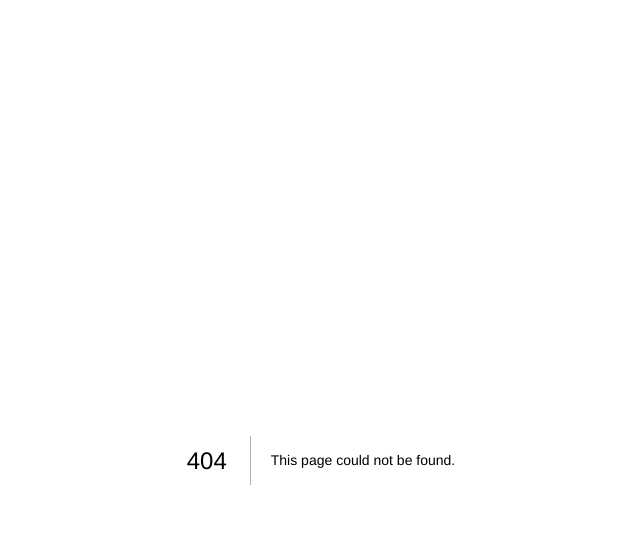
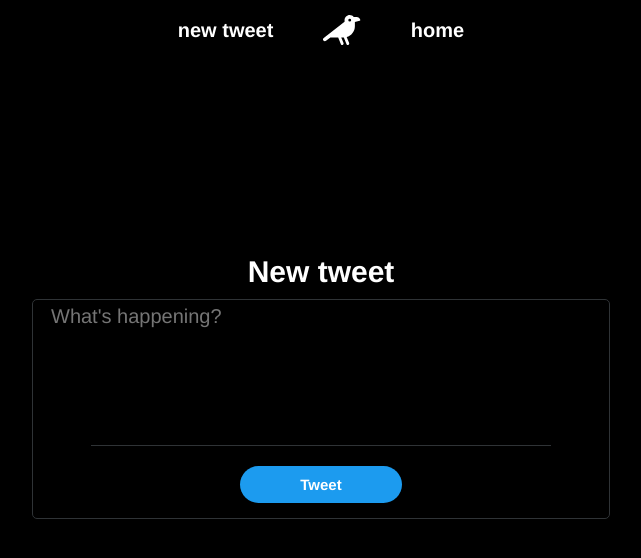
Before and after one commit to InnaIazovskaia/w8ch2-inna-pau-edu, a Next.js app: page /new-tweet in a window 1280 px wide. Before the commit this address had no page. Shown: the top 558 px of the page, without its empty margins (319-960 px from the left). Built offline with nearby package versions, Linux system fonts and the light colour scheme.

Commit message:
newTweet styles added

```diff
--- a/components/Navigation/Navigation.js
+++ b/components/Navigation/Navigation.js
@@ -13,12 +13,14 @@
     font-size: 30px;
     margin: 30px;
     color: white;
+    cursor: pointer;
   }
   & .icon:hover {
     color: #1c9bef;
   }
 
   & a {
+    cursor: pointer;
     font-size: 20px;
     font-weight: bold;
     text-decoration: none;
@@ -36,11 +38,11 @@
   return (
     <>
       <ContainerNav>
-        <Link href="/newtweet">tweet</Link>
+        <Link href="/new-tweet">new tweet</Link>
         <Link href="/" passHref>
           <FontAwesomeIcon className="icon" icon={faCrow} />
         </Link>
-        <Link href="/uwu">uwu</Link>
+        <Link href="/">home</Link>
       </ContainerNav>
     </>
   );
--- /dev/null
+++ b/pages/new-tweet/index.js
@@ -0,0 +1,121 @@
+import React, { useRef, useState } from "react";
+import styled from "styled-components";
+
+const ContainerForm = styled.section`
+  height: 83vh;
+  display: flex;
+  align-items: center;
+  justify-content: center;
+  flex-direction: column;
+
+  & h1 {
+    font-size: 30px;
+    color: #fff;
+  }
+
+  & form {
+    border-radius: 5px;
+    width: 578px;
+    margin: 10px;
+    height: 220px;
+    border: 1px solid #2f3336;
+    display: flex;
+    justify-content: flex-start;
+    align-items: center;
+    flex-direction: column;
+
+    & span {
+      width: 80%;
+      height: 1px;
+      background-color: #2f3336;
+      margin: 20px;
+    }
+
+    & textarea {
+      background: none;
+      border: none;
+      outline: none;
+      color: white;
+      margin-top: 5px;
+      width: 560px;
+      min-height: 120px;
+      text-indent: 10px;
+      font-size: 20px;
+      resize: none;
+    }
+
+    & button {
+      background-color: #1c9bef;
+      border: none;
+      font-size: 15px;
+      font-weight: bold;
+      text-decoration: none;
+      color: white;
+      padding: 10px 60px;
+      border-radius: 25px;
+      cursor: pointer;
+    }
+
+    & button:hover {
+      background-color: #134d77;
+    }
+  }
+`;
+
+const TuitInput = () => {
+  const blankTuit = { text: "" };
+  const form = useRef(null);
+  const [tuit, setTuit] = useState(blankTuit);
+
+  const handleFormChange = (event) => {
+    setTuit({
+      ...tuit,
+      [event.target.id]: event.target.value,
+    });
+  };
+
+  const postTuit = async (tuit) => {
+    const response = await fetch(
+      `${process.env.NEXT_PUBLIC_HEROKUAPI}tuit/create`,
+      {
+        method: "POST",
+        headers: {
+          "Content-Type": "application/json",
+        },
+        body: JSON.stringify(tuit),
+      }
+    );
+    await response.json();
+  };
+
+  const submitForm = async (event) => {
+    event.preventDefault();
+    await postTuit(tuit);
+    resetForm();
+  };
+  const resetForm = () => {
+    setTuit(blankTuit);
+  };
+
+  return (
+    <ContainerForm>
+      <h1>New tweet</h1>
+      <form onSubmit={submitForm} autoComplete="off" noValidate ref={form}>
+        <label htmlFor="tuit-box"></label>
+
+        <textarea
+          id="text"
+          type="textarea"
+          onChange={handleFormChange}
+          value={tuit.text}
+          maxLength={200}
+          placeholder="What's happening?"
+        />
+        <span></span>
+        <button type="submit">Tweet</button>
+      </form>
+    </ContainerForm>
+  );
+};
+
+export default TuitInput;
```
Also changed, not shown: components/tuit/tuit.js (+12 -1 lines).
